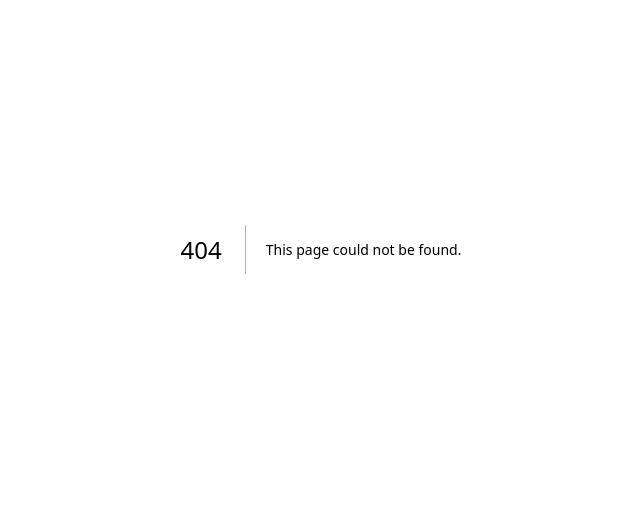
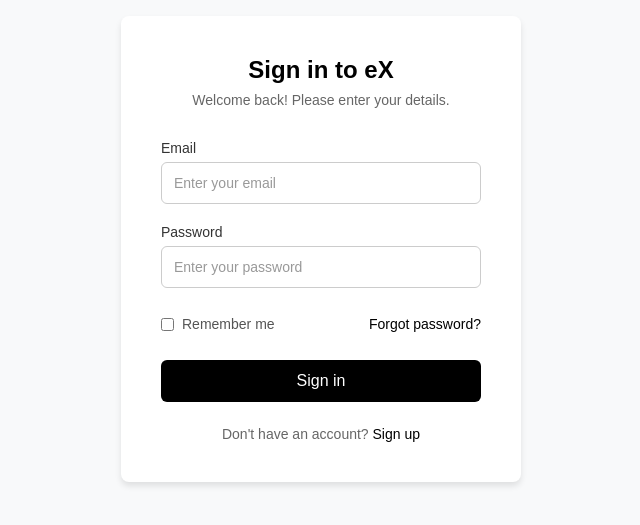
Before and after one commit to eX-FE/eX-FE, a Next.js app: page /login in a window 1280 px wide. Before the commit this address had no page. Shown: the part 151-676 px from the top of the page, without its empty margins (319-959 px from the left). Built offline with nearby package versions, Linux system fonts and the light colour scheme.

Commit message:
login ui

```diff
--- /dev/null
+++ b/src/app/login/login.css
@@ -0,0 +1,184 @@
+.login-page {
+  min-height: 100vh;
+  display: flex;
+  align-items: center;
+  justify-content: center;
+  background-color: #f8f9fa;
+  padding: 20px;
+}
+
+.login-container {
+  background: white;
+  padding: 40px;
+  border-radius: 8px;
+  box-shadow: 0 4px 6px rgba(0, 0, 0, 0.1);
+  width: 100%;
+  max-width: 400px;
+}
+
+.login-header {
+  text-align: center;
+  margin-bottom: 32px;
+}
+
+.login-title {
+  font-size: 24px;
+  font-weight: bold;
+  margin: 0 0 8px 0;
+  color: #000;
+}
+
+.login-subtitle {
+  color: #666;
+  font-size: 14px;
+  margin: 0;
+}
+
+.login-form {
+  display: flex;
+  flex-direction: column;
+  gap: 20px;
+}
+
+.form-group {
+  display: flex;
+  flex-direction: column;
+  gap: 6px;
+}
+
+.form-label {
+  font-weight: 500;
+  font-size: 14px;
+  color: #333;
+}
+
+.form-input {
+  padding: 12px;
+  border: 1px solid #ccc;
+  border-radius: 6px;
+  font-size: 14px;
+  transition: border-color 0.2s;
+}
+
+.form-input:focus {
+  outline: none;
+  border-color: #000;
+}
+
+.form-input::placeholder {
+  color: #999;
+}
+
+.form-options {
+  display: flex;
+  justify-content: space-between;
+  align-items: center;
+  margin: 8px 0;
+}
+
+.checkbox-container {
+  display: flex;
+  align-items: center;
+  gap: 8px;
+  cursor: pointer;
+}
+
+.checkbox {
+  margin: 0;
+}
+
+.checkbox-text {
+  font-size: 14px;
+  color: #555;
+}
+
+.forgot-password {
+  font-size: 14px;
+  color: #000;
+  text-decoration: none;
+}
+
+.forgot-password:hover {
+  text-decoration: underline;
+}
+
+.login-button {
+  padding: 12px;
+  background-color: #000;
+  color: white;
+  border: none;
+  border-radius: 6px;
+  font-size: 16px;
+  font-weight: 500;
+  cursor: pointer;
+  transition: background-color 0.2s;
+}
+
+.login-button:hover {
+  background-color: #333;
+}
+
+.login-footer {
+  text-align: center;
+  margin-top: 24px;
+}
+
+.signup-text {
+  font-size: 14px;
+  color: #666;
+  margin: 0;
+}
+
+.signup-link {
+  color: #000;
+  text-decoration: none;
+  font-weight: 500;
+}
+
+.signup-link:hover {
+  text-decoration: underline;
+}
+
+/* Dark mode support */
+@media (prefers-color-scheme: dark) {
+  .login-page {
+    background-color: #0a0a0a;
+  }
+
+  .login-container {
+    background: #1a1a1a;
+    color: #ededed;
+  }
+
+  .login-title {
+    color: #ededed;
+  }
+
+  .form-label {
+    color: #ededed;
+  }
+
+  .form-input {
+    background: #2a2a2a;
+    border-color: #444;
+    color: #ededed;
+  }
+
+  .form-input:focus {
+    border-color: #666;
+  }
+
+  .login-button {
+    background-color: #ededed;
+    color: #0a0a0a;
+  }
+
+  .login-button:hover {
+    background-color: #ccc;
+  }
+
+  .forgot-password,
+  .signup-link {
+    color: #ededed;
+  }
+}
--- /dev/null
+++ b/src/app/login/page.jsx
@@ -0,0 +1,85 @@
+'use client';
+
+import { useState } from 'react';
+import './login.css';
+
+export default function LoginPage() {
+  const [formData, setFormData] = useState({
+    email: '',
+    password: ''
+  });
+
+  const handleInputChange = (e) => {
+    const { name, value } = e.target;
+    setFormData(prev => ({
+      ...prev,
+      [name]: value
+    }));
+  };
+
+  const handleSubmit = (e) => {
+    e.preventDefault();
+    // TODO: Add login logic here
+    console.log('Login form submitted:', formData);
+  };
+
+  return (
+    <div className="login-page">
+      <div className="login-container">
+        <div className="login-header">
+          <h1 className="login-title">Sign in to eX</h1>
+          <p className="login-subtitle">Welcome back! Please enter your details.</p>
+        </div>
+
+        <form className="login-form" onSubmit={handleSubmit}>
+          <div className="form-group">
+            <label htmlFor="email" className="form-label">Email</label>
+            <input
+              type="email"
+              id="email"
+              name="email"
+              value={formData.email}
+              onChange={handleInputChange}
+              className="form-input"
+              placeholder="Enter your email"
+              required
+            />
+          </div>
+
+          <div className="form-group">
+            <label htmlFor="password" className="form-label">Password</label>
+            <input
+              type="password"
+              id="password"
+              name="password"
+              value={formData.password}
+              onChange={handleInputChange}
+              className="form-input"
+              placeholder="Enter your password"
+              required
+            />
+          </div>
+
+          <div className="form-options">
+            <label className="checkbox-container">
+              <input type="checkbox" className="checkbox" />
+              <span className="checkbox-text">Remember me</span>
+            </label>
+            <a href="#" className="forgot-password">Forgot password?</a>
+          </div>
+
+          <button type="submit" className="login-button">
+            Sign in
+          </button>
+        </form>
+
+        <div className="login-footer">
+          <p className="signup-text">
+            Don't have an account?
+            <a href="#" className="signup-link"> Sign up</a>
+          </p>
+        </div>
+      </div>
+    </div>
+  );
+}
```
Also changed, not shown: 1 other file (tests, documents, lock files or other folders).
